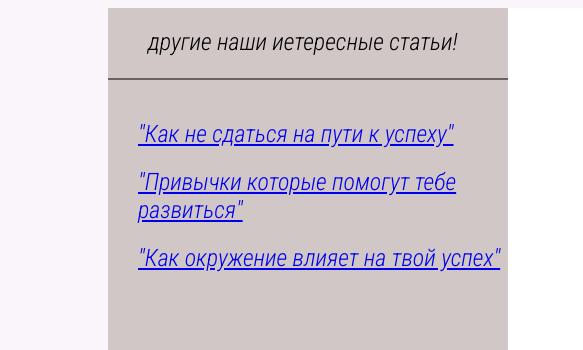
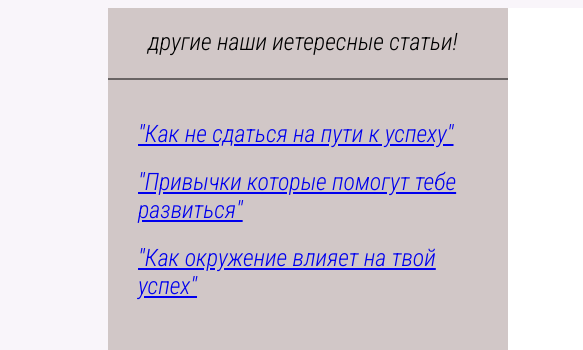
Before and after one commit to viacheslav34/success.github.io, a plain HTML site: page index.html in a window 1280 px wide. Shown: the top 350 px of the page, 0-583 px from the left. Drawn offline with Linux system fonts and the light colour scheme.

Commit message:
исправил прилипшую ссылку

```diff
--- a/index.css
+++ b/index.css
@@ -71,9 +71,10 @@ body{
 }
 .menu__content{
 	font-size: 24px;
-	padding: 20px 0 0 15px;
+	padding: 20px 10px 0 15px;
 	display: flex;
 	flex-wrap: wrap;
+
 }
 .menu__content-href{
 	padding:0 0 30px 20px;
```
